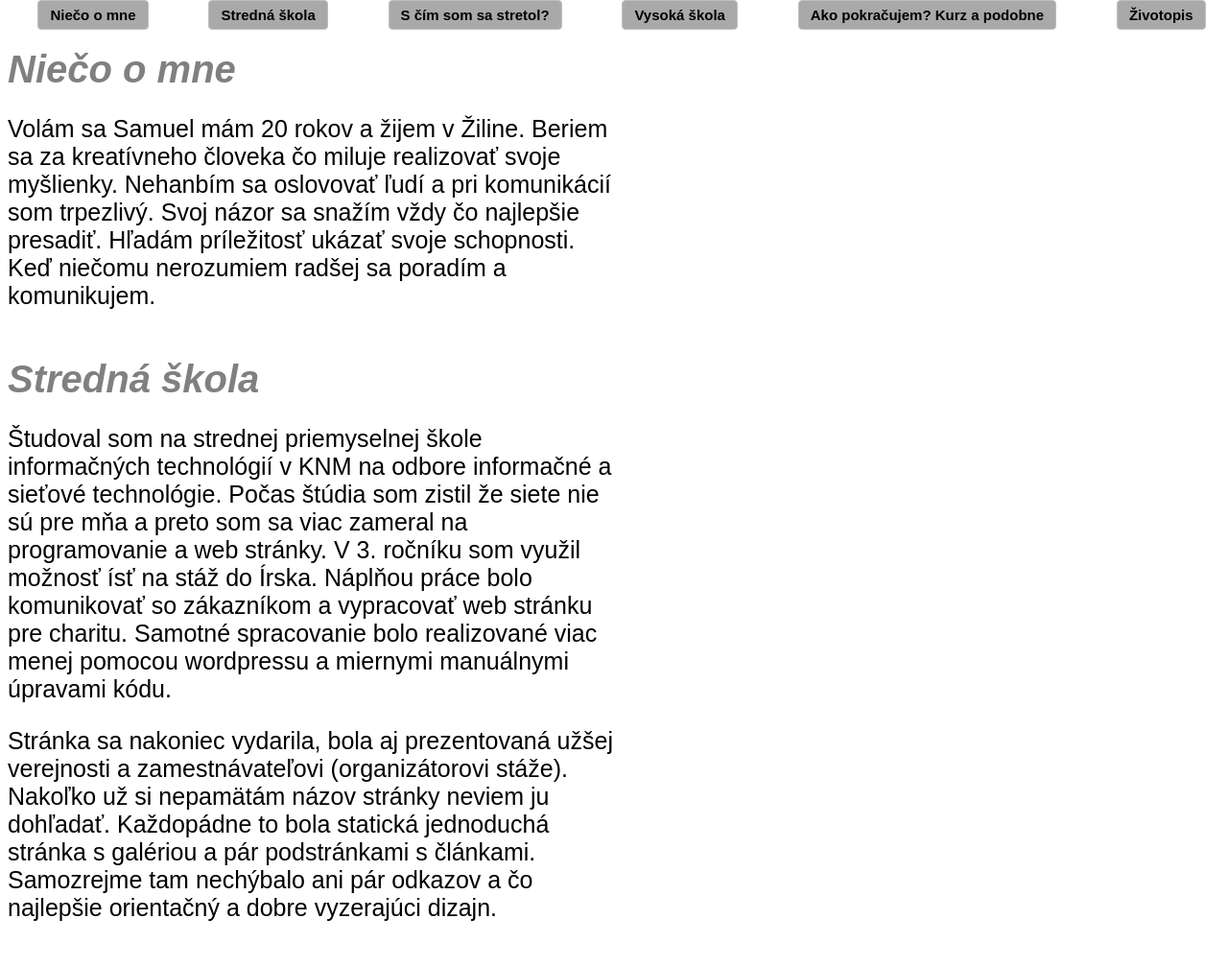
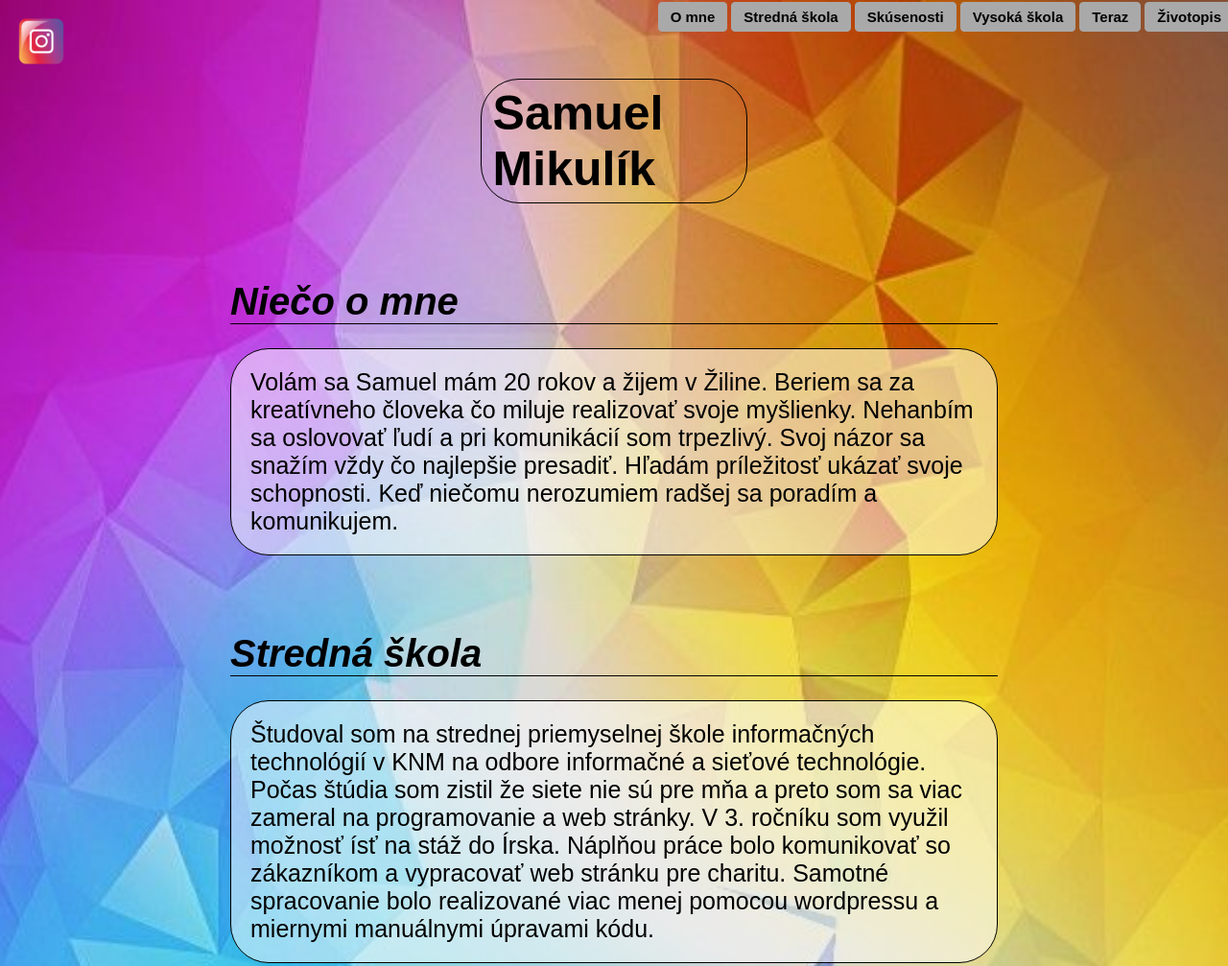
Before and after one commit to SamuelMikulik/StrankaNeon, a plain HTML site: page index.html in a window 1280 px wide. Shown: the top 1007 px of the page at 96% size. Drawn offline with Linux system fonts and the light colour scheme.

Commit message:
WorkDone

```diff
--- a/css/style.css
+++ b/css/style.css
@@ -1,47 +1,95 @@
+:root {
+  --primary: darkgray;
+} /* premenná */
+
 p {
-    text-align: left;
-    font-size:25px;
+  font-size: 25px;
   color: black;
-    width: 50%;
   word-wrap: break-word;
-    height:100%;
+  height: 100%;
   /*display: flex;*/
   justify-content: center;
   align-items: center;
   font-family: Arial, Helvetica, sans-serif;
-}
-.important {
-    color:gray;
-    font-size: 40px;
-    font-family: Arial, Helvetica, sans-serif;
+  background-color: rgba(255, 255, 255, 0.5);
+  padding: 20px;
+  border-radius: 40px;
+  border: solid 1px black;
 }
 
 .btn {
-
   text-decoration: none;
   font-size: 15px;
   font-family: Arial, Helvetica, sans-serif;
   color: black;
-    background-color: darkgray;
+  background-color: var(--primary);
   font-weight: bold;
-    border: 1px solid #bfbfbf;
+  border: 1px solid, var(--primary);
   padding: 6px 12px;
   border-radius: 4px;
+  margin: 2px;
+  transition: background-color 0.5s ease-in-out;
+  &:hover {
+    background-color: white;
   }
-
+}
 h2 {
   text-align: left;
   margin-top: 50px;
   margin-bottom: 5px;
+  font-family: Arial, Helvetica, sans-serif;
+  padding-top: 30px;
+  color: black;
+  font-size: 40px;
+  border-bottom: 1px solid black;
 }
 
-.navbar {
+nav {
   position: fixed; /* Fixované na hornej časti stránky */
   top: 0;
   width: 100%;
   display: flex;
-    justify-content: space-around;
   padding: 0px;
   z-index: 1000; /* Aby bolo menu vždy nad obsahom */
-    text-decoration:none;
+  text-decoration: none;
+  justify-content: right;
+  margin-right: 2px;
 }
+
+main {
+  max-width: 800px;
+  margin: 0 auto;
+}
+
+.ndps {
+  text-decoration: none;
+  font-size: 50px;
+  display: flex;
+  color: black;
+  font-family: Arial, Helvetica, sans-serif;
+  font-weight: bold;
+  justify-content: center;
+  margin: 0 auto;
+  border: 1px solid;
+  padding: 6px 12px;
+  border-radius: 40px;
+  width: 20%;
+}
+
+body {
+  background-image: url("/StrankaNeon/sourcePictures/Obrazok1.png");
+  background-repeat: no-repeat;
+  background-size: cover;
+  background-position: center;
+}
+
+header {
+  display: flex;
+  justify-content: space-between;
+}
+
+@media (max-width: 576px) {
+  .ndps {
+    width: 80%;
+  }
+}
--- a/index.html
+++ b/index.html
@@ -1,21 +1,28 @@
 <!DOCTYPE html>
 <html>
+
 <head>
     <meta charset="utf-8">
     <title>Samuel Mikulik</title>
     <link rel="stylesheet" href="css/style.css">
-        <div class="navbar">
-            <a href = "#section1" class = "btn">Niečo o mne</a>
-            <a href = "#section2" class = "btn">Stredná škola</a>
-            <a href = "#section3" class = "btn">S čím som sa stretol?</a>
-            <a href = "#section4" class = "btn">Vysoká škola</a>
-            <a href = "#section5" class = "btn">Ako pokračujem? Kurz a podobne</a>
-            <a href = "#section6" class = "btn">Životopis</a>
-        </div>
+    <a href="https://www.instagram.com" target="_blank"><img src="/StrankaNeon/sourcePictures/Obrazok2.png"
+            alt="Odkaz na instagram" style="height: 70px; width: 70px;"></a>
+    <nav>
+        <a href="#section1" class="btn">O mne</a>
+        <a href="#section2" class="btn">Stredná škola</a>
+        <a href="#section3" class="btn">Skúsenosti</a>
+        <a href="#section4" class="btn">Vysoká škola</a>
+        <a href="#section5" class="btn">Teraz</a>
+        <a href="#section6" class="btn" download onclick="alert('Sťahujem životopis!')">Životopis</a>
+
+    </nav>
+    <a href="#Nadpis" class="ndps">Samuel Mikulík</a>
 </head>
+
 <body>
+    <main>
         <section id="section1">
-        <h2 class="important"><em>Niečo o mne</em></h2>
+            <h2><em>Niečo o mne</em></h2>
             <p>
                 Volám sa Samuel mám 20 rokov a žijem v Žiline.
                 Beriem sa za kreatívneho človeka čo miluje realizovať svoje myšlienky.
@@ -27,25 +34,28 @@
         </section>
 
         <section id="section2">
-        <h2 class="important"><em>Stredná škola</em></h2>
+            <h2><em>Stredná škola</em></h2>
             <p>
-            Študoval som na  strednej priemyselnej škole informačných technológií v KNM na odbore informačné a sieťové technológie.
-            Počas štúdia som zistil že siete nie sú pre mňa a preto som sa viac zameral na programovanie a web stránky.
+                Študoval som na strednej priemyselnej škole informačných technológií v KNM na odbore informačné a
+                sieťové technológie.
+                Počas štúdia som zistil že siete nie sú pre mňa a preto som sa viac zameral na programovanie a web
+                stránky.
                 V 3. ročníku som využil možnosť ísť na stáž do Írska.
                 Náplňou práce bolo komunikovať so zákazníkom a vypracovať web stránku pre charitu.
-            Samotné spracovanie bolo realizované viac menej pomocou wordpressu  a miernymi manuálnymi úpravami kódu.
+                Samotné spracovanie bolo realizované viac menej pomocou wordpressu a miernymi manuálnymi úpravami kódu.
             </p>
-    </section>
 
             <p>
-            Stránka sa nakoniec vydarila, bola aj prezentovaná užšej verejnosti a zamestnávateľovi (organizátorovi stáže).
+                Stránka sa nakoniec vydarila, bola aj prezentovaná užšej verejnosti a zamestnávateľovi (organizátorovi
+                stáže).
                 Nakoľko už si nepamätám názov stránky neviem ju dohľadať.
                 Každopádne to bola statická jednoduchá stránka s galériou a pár podstránkami s článkami.
                 Samozrejme tam nechýbalo ani pár odkazov a čo najlepšie orientačný a dobre vyzerajúci dizajn.
             </p>
+        </section>
 
         <section id="section3">
-        <h2 class="important"><em>S čím som sa stretol?</em></h2>
+            <h2><em>S čím som sa stretol?</em></h2>
             <p>
                 Počas štúdia na školách som sa stretol s viacerými jazykmi.
                 Na SŠ som zabrdol do C++, C#, Java, Python...
@@ -53,43 +63,53 @@
                 Na vypracovanie a priebežné ukladanie prác som mal v zadaní používanie githubu a Microsoft teams.
                 S git hubom som pracoval aj v 1. ročníku na VŠ, ale k tomu sa dostanem neskôr.
             </p>
-    </section>
 
             <p>
                 Takisto ako celoročnú prácu na SŠ som zvolil vytvorenie 2D hry.
                 Ako engine som použil Unreal Engine 5.
                 Všetky assety grafika a podobne som vypracoval sám.
                 Všetky animácie a veci s tým súvisiace boli robené len mnou.
-            Samotná hra nebola programovaná riadkovo, ale využil som zjednodušené blokové programovanie s jemnou pomocou internetu.
+                Samotná hra nebola programovaná riadkovo, ale využil som zjednodušené blokové programovanie s jemnou
+                pomocou internetu.
                 Tam som sa viac spoznal s logikou fungovania rôznych podmienok a algoritmov.
             </p>
+        </section>
+
 
         <section id="section4">
-        <h2 class="important"><em>Vysoká škola</em></h2>
+            <h2><em>Vysoká škola</em></h2>
             <p>
-            Môj život pokračoval ďalej a rozhodol som sa začať študovať na univerzite v ZA, fakulta riadenia informatiky, odbor informatika a riadenie.
-            Odbor je viac menej zameraný na informatiku/programovanie, matematika pre logické myslenie na programovanie, no a k tomuto som mal doložené časť môjho nového odboru manažment.
-            Naučil som sa čo je dôležité riešiť pri konkurencií, ako si efektívne vypracovať analýzu/čo porovnávať, ako zaujať klientov a podobne.
+                Môj život pokračoval ďalej a rozhodol som sa začať študovať na univerzite v ZA, fakulta riadenia
+                informatiky, odbor informatika a riadenie.
+                Odbor je viac menej zameraný na informatiku/programovanie, matematika pre logické myslenie na
+                programovanie, no a k tomuto som mal doložené časť môjho nového odboru manažment.
+                Naučil som sa čo je dôležité riešiť pri konkurencií, ako si efektívne vypracovať analýzu/čo porovnávať,
+                ako zaujať klientov a podobne.
             </p>
             <p>
                 Čo sa týka samotného štúdia, pracovali sme s Javou a začali sme riešiť OOPčko.
-            Väčšinu prác sme riešili v kolektíve čiže som podľa mňa schopný pracovať v skupine a nebojím sa komunikovať.
+                Väčšinu prác sme riešili v kolektíve čiže som podľa mňa schopný pracovať v skupine a nebojím sa
+                komunikovať.
                 Taktiež sme využívali github a Microsoft teams.
                 Žiaľ na koľko som nedosiahol dostatočný počet kreditov na pokračovanie v štúdiu tento rok.
-            Rozhodol som sa začať venovať stránkam a čas vyplniť plnohodnotne na učenie/robenie toho čo by ma mohlo v budúcnosti živiť.
+                Rozhodol som sa začať venovať stránkam a čas vyplniť plnohodnotne na učenie/robenie toho čo by ma mohlo
+                v budúcnosti živiť.
             </p>
         </section>
 
         <section id="section5">
-        <h2 class="important"><em>Ako pokračujem? Kurz a podobne</em></h2>
+            <h2><em>Ako pokračujem? Kurz a podobne</em></h2>
             <p>
                 Kúpil som si online-kurz na web stránky kde sa od základov učím.
-            Kurz samotný zahŕňa HTML, CSS, Javascript, jQuery, responzívny design.
-            Po tomto budú isto nasledovať ďalšie, lebo chcem byť schopný vytvoriť nejakú fungujúcu plnohodnotnú stránku aj sám od seba a venovať tomu časť svojho života.
+                Kurz samotný zahŕňa <strong>HTML, CSS, Javascript, jQuery, responzívny design</strong>.
+                Po tomto budú isto nasledovať ďalšie, lebo chcem byť schopný vytvoriť nejakú fungujúcu plnohodnotnú
+                stránku aj sám od seba a venovať tomu časť svojho života.
             </p>
         </section>
+    </main>
 </body>
 <footer>
 
 </footer>
+
 </html>
```
Also changed, not shown: sourcePictures/Obrazok1.png (added), sourcePictures/Obrazok2.png (added). Lines whose indentation alone changed are shown as unchanged.
